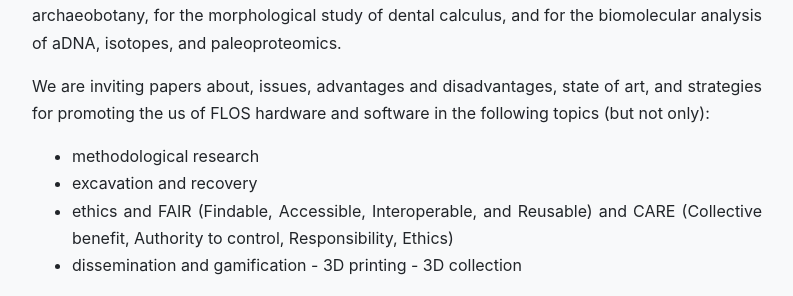
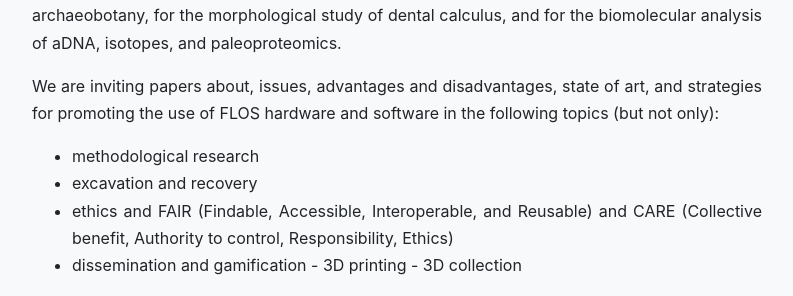
Before and after one commit to archeofoss/archeofoss, a Jekyll site: the page built from 2025/call-for-papers.md, in a window 1280 px wide and 900 px high, scrolled down 3074 px. Shown: the part 184-480 px from the top of the window, without its empty margins (243-1036 px from the left). Built offline with Jekyll 4.4.1, drawn with Linux system fonts in a browser that asks for light colours; nearby versions of some CDN libraries; some of the changed lines change nothing that is shown; some of the changed text lies outside the part shown.

Commit message:
call for papers updated

```diff
--- a/2025/call-for-papers.md
+++ b/2025/call-for-papers.md
@@ -20,9 +20,9 @@
 
 - Title
 - Title of the preferred panel
-- Full name(s) of the author(s)
-- Affiliation(s) of the author(s)
-- Email address(es) of all authors(s)
+- Full name(s) of author(s)
+- Affiliation(s) of author(s)
+- Email address(es) of authors(s)
 - Abstract (max. 2000 characters spaces included)
 
 **It is recommended that the abstract gives greater prominence to FLOS (Free Libre and Open Source) concept.**
@@ -70,7 +70,7 @@
 
 The objective of the panel is to provide an overview of the use of FLOS tools during the excavation and the analysis of the organic archaeological remains (including, e.g., prints, cast, pathological elements, dental calculus) in the fields of bioanthropology, archaeozoology and archaeobotany, for the morphological study of dental calculus, and for the biomolecular analysis of aDNA, isotopes, and paleoproteomics.
 
-We are inviting papers about, issues, advantages and disadvantages, state of art, and strategies for promoting the us of FLOS hardware and software in the following topics (but not only):
+We are inviting papers about, issues, advantages and disadvantages, state of art, and strategies for promoting the use of FLOS hardware and software in the following topics (but not only):
   - methodological research
   - excavation and recovery
   - ethics and FAIR (Findable, Accessible, Interoperable, and Reusable) and CARE (Collective benefit, Authority to control, Responsibility, Ethics)
```
